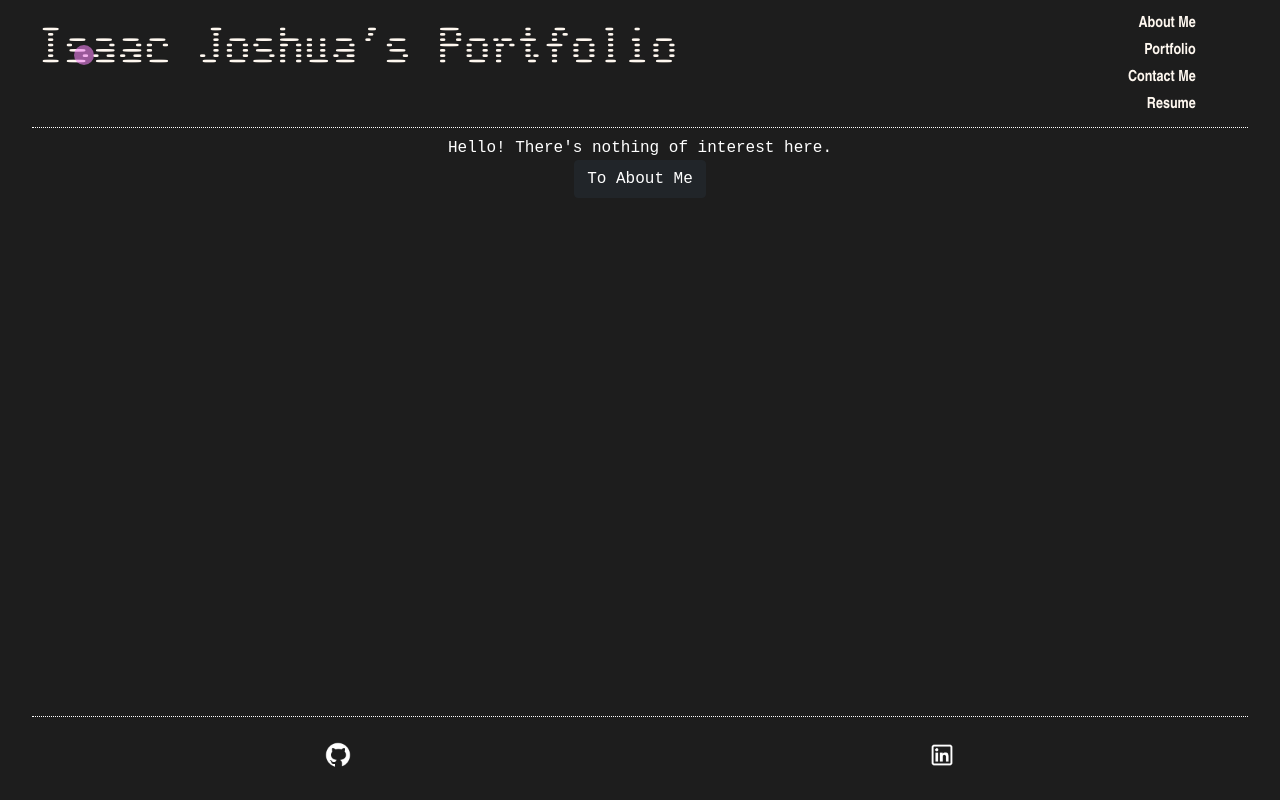
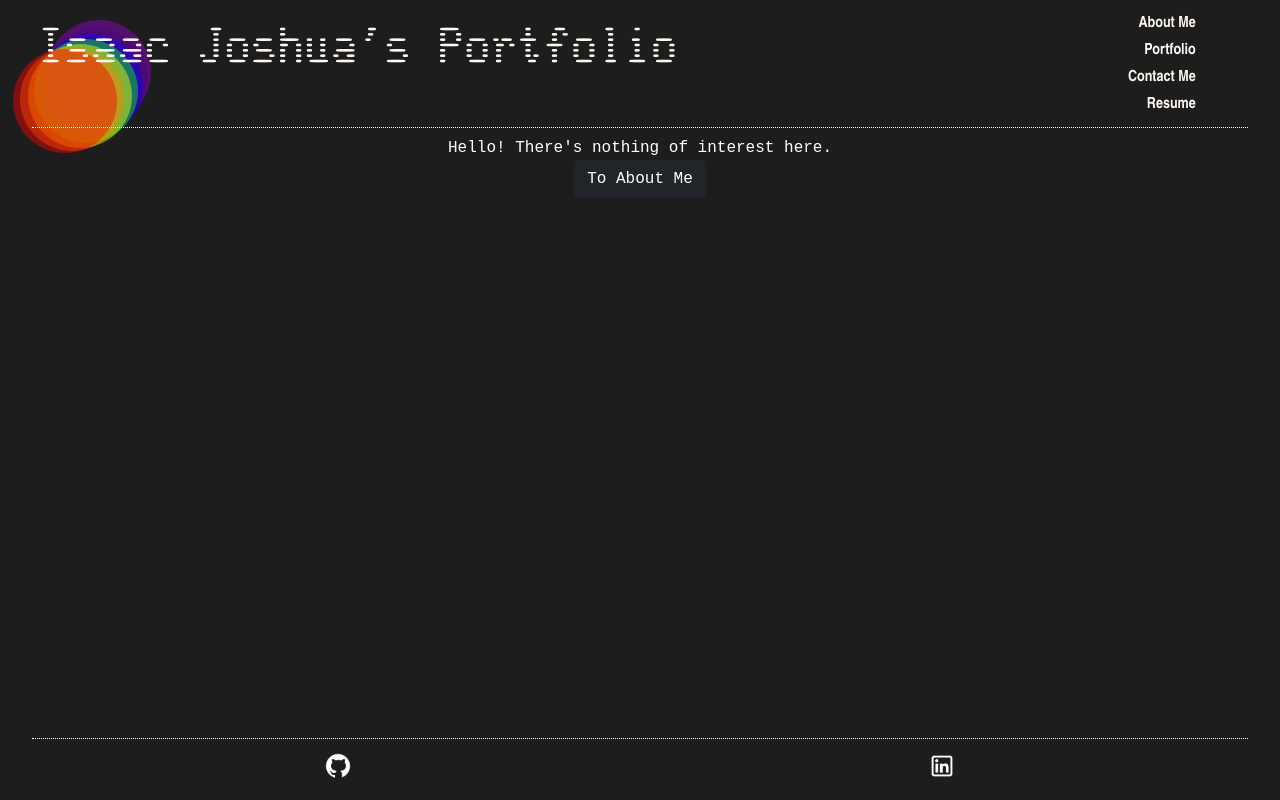
Before and after one commit to IsaacJCarnes/ij-portfolio, a React (Create React App) app: page / in a window 1280 px wide. Built offline with nearby package versions, Linux system fonts and the light colour scheme.

Commit message:
Css changes so moving objects show behind content. Added object data for first show.

```diff
--- a/src/components/MovingDots.js
+++ b/src/components/MovingDots.js
@@ -1,15 +1,19 @@
 import '../css/MovingDots.css';
 
 import React, { useEffect, useState } from "react";
+import Shows from "./ObjectShow.js";
 
 const pageHeight = window.innerHeight;
 const pageWidth = window.innerWidth;
 
 export default function MovingDots(){
     console.log(window.innerHeight, window.innerWidth);
-    const circleDiameter = 20; //pixels
-    const circleVelocity = 80; //pixels
-    const [dotOptions, setDotOptions] = useState([{objectOptions: {currentAngle: 30, leftPixel: 5, topPixel: 5}, styleOptions: {left: "5px", top:"5px", width: circleDiameter+"px", height: circleDiameter+"px"}}]);
+    const vMin = Math.min(pageHeight, pageWidth);
+    const CurrentShow = Shows[0];
+    const circleDiameter = Math.ceil((CurrentShow.ShowParameters['objectWidth'] * vMin) / 100); //vmin to pixels
+    const circleVelocity = CurrentShow.ShowParameters['objectVelocity']; //pixels
+    console.log(circleDiameter + 'diameter');
+    const [dotOptions, setDotOptions] = useState(CurrentShow.ShowObjects);
 
     const getCircleTransform = (isX, targetIndex) => { //Change second parametyer to be angle
         let piRatio = Math.PI/180;
@@ -39,7 +43,7 @@ export default function MovingDots(){
         let changeY =  tempObj.objectOptions.topPixel + (circleVelocity * getCircleTransform(false, targetIndex));
         console.log(getCircleTransform(false, targetIndex), getCircleTransform(true, targetIndex));
 
-        if(changeX > pageWidth){
+        if(changeX+circleDiameter > pageWidth){
             changeX = pageWidth - circleDiameter;
             tempAngle = 180 - (tempAngle%360);
         } else if( 0 >= changeX){
--- /dev/null
+++ b/src/components/ObjectShow.js
@@ -0,0 +1,80 @@
+const Show1Params = {objectWidth: 13, objectVelocity: 45}; //objectWidth is in vmin, objectVelocity is pixels
+
+const Show1 = { //Rainbow Dot Show
+  ShowParameters: { objectWidth: Show1Params.objectWidth, objectVelocity: Show1Params.objectVelocity },
+  ShowObjects: [
+    {
+      objectOptions: { currentAngle: 20, leftPixel: 5, topPixel: 5 },
+      styleOptions: {
+        left: "5px",
+        top: "5px",
+        width: Show1Params.objectWidth + "vmin",
+        height: Show1Params.objectWidth + "vmin",
+        backgroundColor: 'rgba(148, 0, 211, .45)',
+      },
+    },
+    {
+      objectOptions: { currentAngle: 30, leftPixel: 5, topPixel: 5 },
+      styleOptions: {
+        left: "5px",
+        top: "5px",
+        width: Show1Params.objectWidth + "vmin",
+        height: Show1Params.objectWidth + "vmin",
+        backgroundColor: 'rgba(75, 0, 130, .45)',
+      },
+    },
+    {
+      objectOptions: { currentAngle: 40, leftPixel: 5, topPixel: 5 },
+      styleOptions: {
+        left: "5px",
+        top: "5px",
+        width: Show1Params.objectWidth + "vmin",
+        height: Show1Params.objectWidth + "vmin",
+        backgroundColor: "rgba(0, 0, 255, .45)",
+      },
+    },
+    {
+      objectOptions: { currentAngle: 50, leftPixel: 5, topPixel: 5 },
+      styleOptions: {
+        left: "5px",
+        top: "5px",
+        width: Show1Params.objectWidth + "vmin",
+        height: Show1Params.objectWidth + "vmin",
+        backgroundColor: "rgba(0, 255, 0, .45)",
+      },
+    },
+    {
+      objectOptions: { currentAngle: 60, leftPixel: 5, topPixel: 5 },
+      styleOptions: {
+        left: "5px",
+        top: "5px",
+        width: Show1Params.objectWidth + "vmin",
+        height: Show1Params.objectWidth + "vmin",
+        backgroundColor: "rgba(255, 255, 0, .45)",
+      },
+    },
+    {
+      objectOptions: { currentAngle: 70, leftPixel: 5, topPixel: 5 },
+      styleOptions: {
+        left: "5px",
+        top: "5px",
+        width: Show1Params.objectWidth + "vmin",
+        height: Show1Params.objectWidth + "vmin",
+        backgroundColor: "rgba(255, 127, 0, .45)",
+      },
+    },
+    {
+      objectOptions: { currentAngle: 80, leftPixel: 5, topPixel: 5 },
+      styleOptions: {
+        left: "5px",
+        top: "5px",
+        width: Show1Params.objectWidth + "vmin",
+        height: Show1Params.objectWidth + "vmin",
+        backgroundColor: "rgba(255, 0, 0, .45)",
+      },
+    },
+  ],
+};
+const Shows = [Show1];
+
+export default Shows;
--- a/src/css/App.css
+++ b/src/css/App.css
@@ -9,7 +9,7 @@ Component Background: #51355A
 
 *{
   font-family: CrtFont, 'Courier New', Courier, monospace;
-  z-index: 2;
+  z-index: 10;
 }
 
 .App {
--- a/src/css/MovingDots.css
+++ b/src/css/MovingDots.css
@@ -1,8 +1,15 @@
+.MovementPlatform{
+    width: 100%;
+    height: 100%;
+    overflow: hidden;
+    scroll-behavior: unset;
+    z-index: 0;
+}
+
 .movingDot{
+    position: relative;
     border-radius: 50%;
-    background-color: violet;
-    opacity: 60%;
-    z-index: 1;
+    z-index: 0;
     position: absolute;
     transition: left 2s, top 2s;
     transition-timing-function: linear;
--- a/src/pages/Portfolio/Portfolio.css
+++ b/src/pages/Portfolio/Portfolio.css
@@ -93,6 +93,7 @@
   width: 98vw;
   height: 50vh;
   overflow: hidden;
+  z-index: 2;
 }
 
 #ProjImg {
@@ -101,6 +102,8 @@
   width: 100%;
   height: 100%;
   overflow: hidden;
+
+  z-index: 5;
 }
 
 #CurrentImg{
@@ -110,6 +113,8 @@
   left: 50%;
 
   transform: translate(-50%, -50%);
+
+  z-index: 5;
 }
 
 #LastImg {
@@ -121,6 +126,8 @@
   width: 90%;
   height: auto;
   overflow: hidden;
+
+  z-index: 4;
 }
 
 #DescHolder{
```
